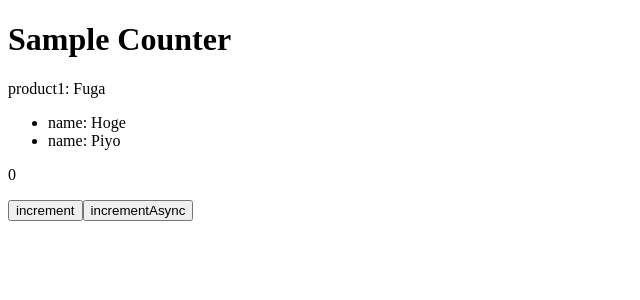
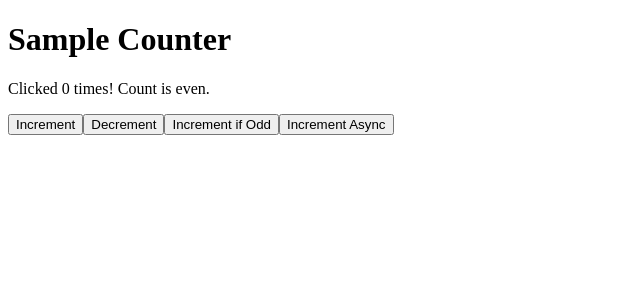
Before and after one commit to segawaakira/vuex-practice, a Vue app in the folder vuex-practice/: page / in a window 1280 px wide. Shown: the top 300 px of the page, without its empty margins (0-640 px from the left). Built offline with nearby package versions, Linux system fonts and the light colour scheme.

Commit message:
increment とdesrement操作

```diff
--- a/vuex-practice/src/components/Counter.vue
+++ b/vuex-practice/src/components/Counter.vue
@@ -1,28 +1,22 @@
 <template>
   <div>
-    product1: {{ getProductById(2).name }}
-    <ul>
-      <li v-for="(product, i) in depletedProducts" :key="i">
-          name: {{ product.name }}
-      </li>
-    </ul>
-    <p>{{ count }}</p>
-    <button v-on:click="increment">increment</button>
-    <button v-on:click="incrementAsync">incrementAsync</button>
+    <p>Clicked {{ count }} times! Count is {{ parity }}.</p>
+    <button v-on:click="increment">Increment</button>
+    <button v-on:click="decrement">Decrement</button>
+    <button v-on:click="incrementIfOdd">Increment if Odd</button>
+    <button v-on:click="incrementAsync">Increment Async</button>
   </div>
 </template>
 
 <script>
 import { mapState, mapGetters, mapActions } from 'vuex'
 export default {
+  name: 'Counter',
   computed: {
     ...mapState([
       'count', 'loggedInUser'
     ]),
-    ...mapGetters([
-      'depletedProducts',
-      'getProductById'
-    ])
+    ...mapGetters(['parity'])
   },
   methods: {
     updateCount () {
@@ -30,6 +24,8 @@ export default {
     },
     ...mapActions([
       'increment',
+      'decrement',
+      'incrementIfOdd',
       'incrementAsync'
     ])
     // async increment () {
--- a/vuex-practice/src/store.js
+++ b/vuex-practice/src/store.js
@@ -20,25 +20,19 @@ export default new Vuex.Store({
     increment (state) {
       state.count++
     },
-    incrementBy (state, { amount }) {
-      state.count += amount
+    decrement (state) {
+      state.count--
     }
   },
   actions: {
     increment: ({ commit }) => commit('increment'),
-    incrementAsync: ({ commit, state }) => {
-      return new Promise(resolve => setTimeout(() => {
-        commit('increment')
-        resolve(state.count)
-      }, 1000))
+    decrement: ({ commit }) => commit('decrement'),
+    incrementIfOdd: ({ commit, getters }) => getters.parity === 'odd' ? commit('increment') : false,
+    incrementAsync: ({ commit }) => {
+      setTimeout(() => { commit('increment') }, 1000)
     }
   },
   getters: {
-    depletedProducts: state => {
-      return state.products.filter(product => product.stock <= 0)
-    },
-    getProductById: state => id => {
-      return state.products.find(product => product.id === id)
-    }
+    parity: state => state.count % 2 === 0 ? 'even' : 'odd'
   }
 })
```
